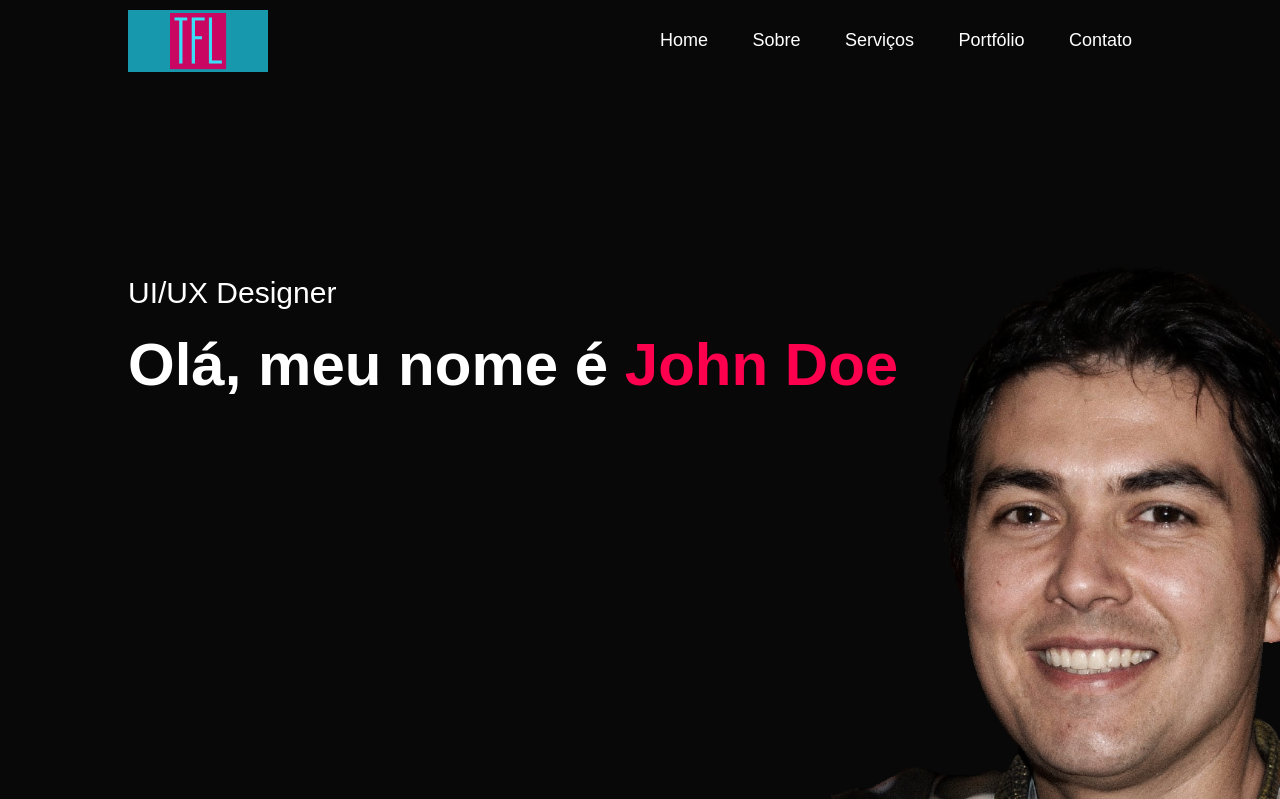
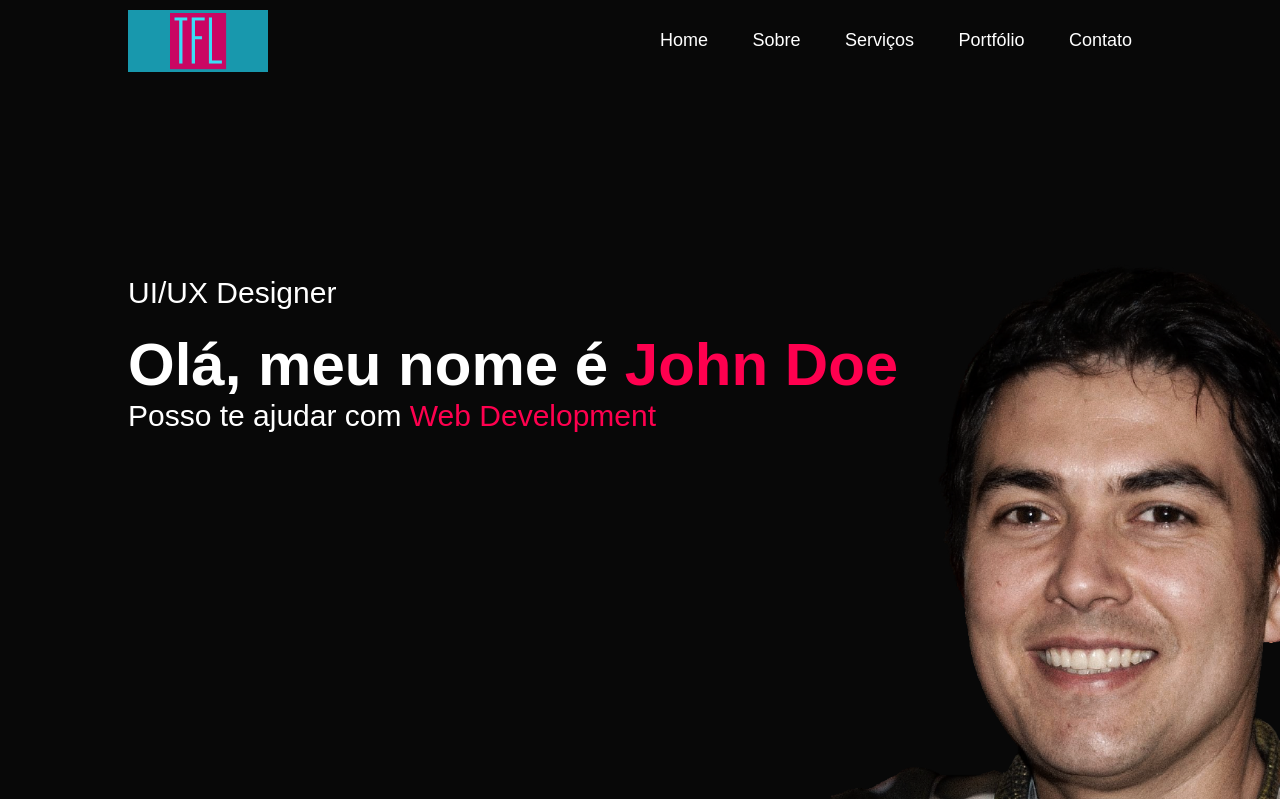
Before and after one commit to atalibaneto/TI36, a PHP site: page / in a window 1280 px wide. Shown: the top 799 px of the page. Run offline with PHP 8.4, Linux system fonts and the light colour scheme; some libraries are stand-ins or nearby versions.

Commit message:
Aula 20/05/2025 - ADD efeitos

```diff
--- a/DesenvolveWEB/portfolio/css/style.css
+++ b/DesenvolveWEB/portfolio/css/style.css
@@ -70,6 +70,10 @@ nav ul li a:hover::after {
     margin-top: 20px;
 }
 .texto-cabecalho h1 span {
+    color: var(--magenta);
+}
+.texto-cabecalho .habilidades {
+    margin-top: 10px;
     color: var(--magenta);
 }
 /* ******** SOBRE ******** */
--- a/DesenvolveWEB/portfolio/index.html
+++ b/DesenvolveWEB/portfolio/index.html
@@ -7,6 +7,7 @@
     <title>Portfólio</title>
     <link rel="stylesheet" href="css/style.css">
     <script src="https://kit.fontawesome.com/7c4f254726.js" crossorigin="anonymous"></script>
+    <script src="https://unpkg.com/typed.js@2.1.0/dist/typed.umd.js"></script>
 </head>
 <body>
     <!-- --------------- CABEÇALHO DO SITE --------------- -->
@@ -27,6 +28,8 @@
             <div class="texto-cabecalho">
                 <p>UI/UX Designer</p>
                 <h1>Olá, meu nome é <span>John Doe</span></h1>
+                <p>Posso te ajudar com <span class="habilidades"></span></p>
+
             </div>
         </div>
     </div>
@@ -156,6 +159,7 @@
         </div>
         <div class="copyright"><!-- Símbolo copyright Alt + 0169 -->
             <p>Copyright © 2025. Orgulhosamente feito com <i class="fa-solid fa-heart"></i> na Terra do Saci.</p>
+            <a href="#header"><img src="topo.png"></a>
         </div>
     </div>
 
@@ -183,9 +187,15 @@
     function fecharmenu() {
         menu.style.right = "-200px";
     }
-
-
-
+</script>
+<script>
+    var typed = new Typed('.habilidades', {
+        strings: ['Desenvolvimento de Interface WEB/APP','Web Development','Desenvolvimento de Apps para Android e iOS'],
+        typeSpeed: 60,
+        backSpeed: 40,
+        backDelay: 500,
+        loop: true,
+    })
 </script>
 </body>
 </html>
```
